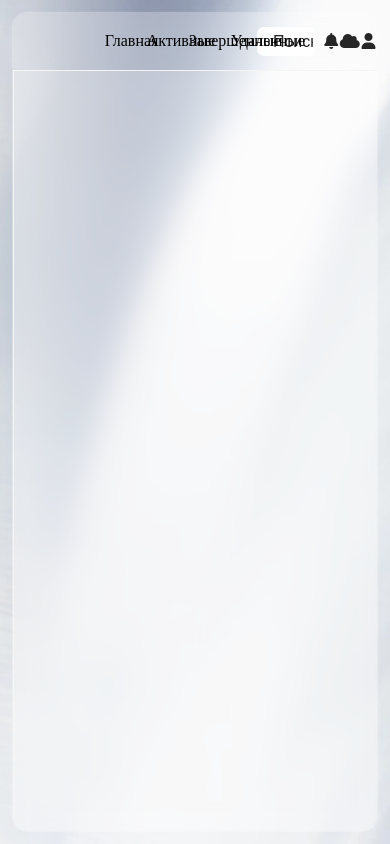
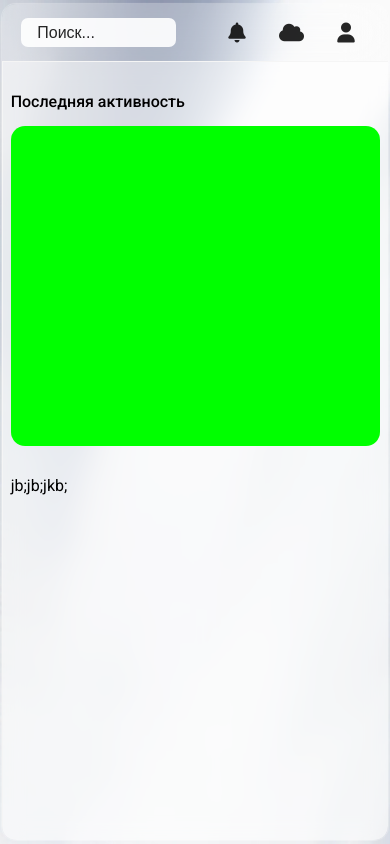
Before and after one commit to Vladislav-Nizev/TODO-APP, a website: page index.html in a window 390 px wide. Drawn offline with Linux system fonts and the light colour scheme.

Commit message:
responsive header and start filling main section

```diff
--- a/index.html
+++ b/index.html
@@ -144,7 +144,16 @@
 
             <!-- MAIN SECTION  -->
 
-                <div class="main"></div>
+                <div class="main">
+                    <div class="section actual">
+                        <h2>Последняя активность</h2>
+                        <div class="box-holder">
+                        </div>
+                    </div>
+                    <div class="section">
+                        jb;jb;jkb;
+                    </div>
+                </div>
             </div>
         </div>
     </body>
--- a/src/styles/styles.css
+++ b/src/styles/styles.css
@@ -1,8 +1,5 @@
 /* FONTS */
-@import url('https://fonts.googleapis.com/css2?family=Poppins:wght@200;300;400;500;600;700&display=swap');
-
-
-
+@import url('https://fonts.googleapis.com/css2?family=Roboto:ital,wght@0,300;0,400;0,500;0,700;0,900;1,300;1,400;1,500;1,700;1,900&display=swap');
 /* GLOBAL ELEMENTS */
 
 * {
@@ -10,16 +7,13 @@
     outline: none;
 }
 
-:root {
-    --body-font: "Poppins", sans-sefir;
-}
 
 html {
     box-sizing: border-box;
 }
 
 body {
-    font-family: var(--body-font);
+    font-family: "Roboto", Arial, sans-sefir;;
     background-image: url(/src/images/light-background-image.jpeg);
     background-size: cover;
     background-position: center;
@@ -30,6 +24,10 @@ body {
     padding: 2em;
     width: 100%;
     height: 100vh;
+}
+
+h2 {
+    font-weight: 500;
 }
 
 /* LINKS */
@@ -77,8 +75,8 @@ a {
     display: flex;
     flex-direction: column;
     flex-wrap: nowrap;
-    max-width: 1280px;
-    max-height: 900px;
+    max-width: 1600px;
+    max-height: 1200px;
     height: 90vh;
     width: 100%;
     border-radius: 14px;
@@ -93,6 +91,7 @@ a {
 .header {
     height: 3.625rem;
     display: flex;
+    font-weight: 500;
     flex-wrap: nowrap;
     justify-content: flex-end;
     text-align: center;
@@ -120,6 +119,9 @@ a {
 
 .header-links a:hover {
     border-bottom: 1px solid rgba(0, 0, 0, 1);
+    transition-property: border-bottom;
+    transition-duration: 0.2s;
+    transition-timing-function: ease-in;
 }
 
 .header-searchbar {
@@ -138,11 +140,12 @@ a {
 }
 
 .header-searchbar > input::placeholder {
-    color: rgba(0, 0, 0, .85);
+    color: rgba(0, 0, 0, .85)
 }
 
 .header-profile {
     display: flex;
+    font-size: 1.25em;
     width: 15%;
     justify-content: space-evenly;
     align-items: center;
@@ -197,7 +200,7 @@ a {
 }
 
 .left-btn {
-    font-weight: 400;
+    font-weight: 200;
     font-size: 16px;
     display: flex;
     justify-content: flex-start;
@@ -224,7 +227,7 @@ a {
     width: 18px;
     height: 18px;
     text-align: center;
-    padding-top: 1px;
+    padding-top: 2px;
     margin-right: 4%;
     color: white;
     font-size: 15px;
@@ -241,13 +244,36 @@ a {
 
 /* MAIN */
 .main {
+    display: flex;
+    flex-flow: column nowrap;
+    align-items: center;
     width: 80%;
     height: 100%;
-    background: rgba(255, 255, 255, 0.4);
+    background: rgba(255, 255, 255, 0.6);
     -webkit-backdrop-filter: blur(10px);
 	backdrop-filter: blur(10px);
     border-left: 1px solid whitesmoke;
 }
+
+
+.section {
+    display: block;
+    width: 96%;
+    margin: 1em auto;
+}
+
+.actual {
+    margin-top: 2em;
+}
+
+.box-holder {
+    margin-top: 1em;
+    width: 100%;
+    height: 20em;
+    background-color: rgba(0, 255, 0, 1);
+    border-radius: 14px;
+}
+
 
 /* MEDIA */
 
@@ -276,7 +302,25 @@ a {
         display: none;
     }
 
+    .app {
+        position: absolute;
+        height: 99%;
+        width: 99%;
+    }
     .main {
         width: 100%;
     }
+
+
+    .header-links {
+        display: none;
+    }
+
+    .header-searchbar {
+        width: 50%;
+    }
+
+    .header-profile {
+        width: 50%;
+    }
 }
```
